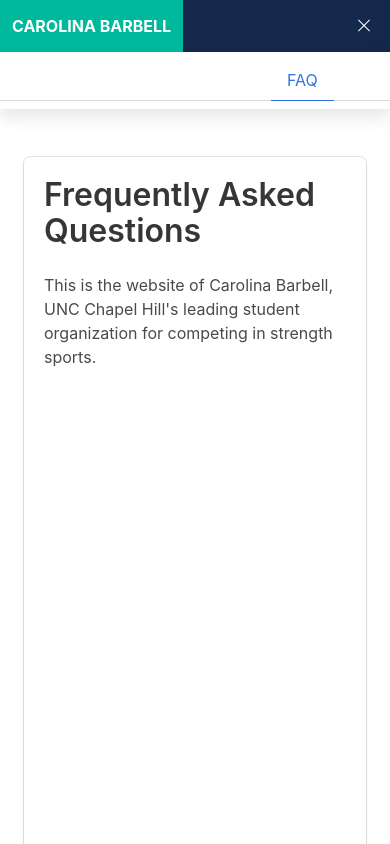
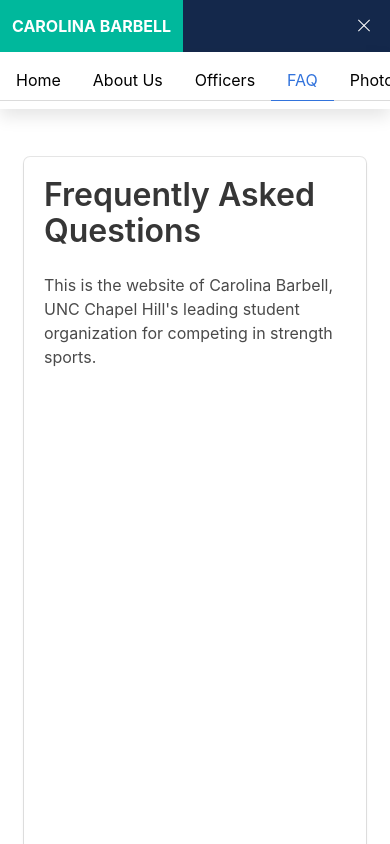
Before and after one commit to rbrandonc/126_final, a plain HTML site: page pages/faq.html in a window 390 px wide. Both pictures are taken after a click on the element 364 px from the left and 26 px from the top of the page. Shown: the top 844 px of the page. Drawn offline with Linux system fonts and the light colour scheme.

Commit message:
fixed nav link colors

```diff
--- a/styles/common.css
+++ b/styles/common.css
@@ -16,15 +16,19 @@ h3 {
 
 }
 
-.tabs a {
-	color: white;
-}
-
 .is-primary {
 	background-color: #14284b !important;
 	color: white !important;
 }
 
-#navgoeshere {
-	color: black
+/* Black nav links on mobile */
+@media screen and (max-width: 1086px) {
+	#navGoesHere .tabs li:not(.is-active) a{
+		color: black
+	}
 }
+
+/*White nav links */
+.tabs a {
+	color: white;
+}
```
